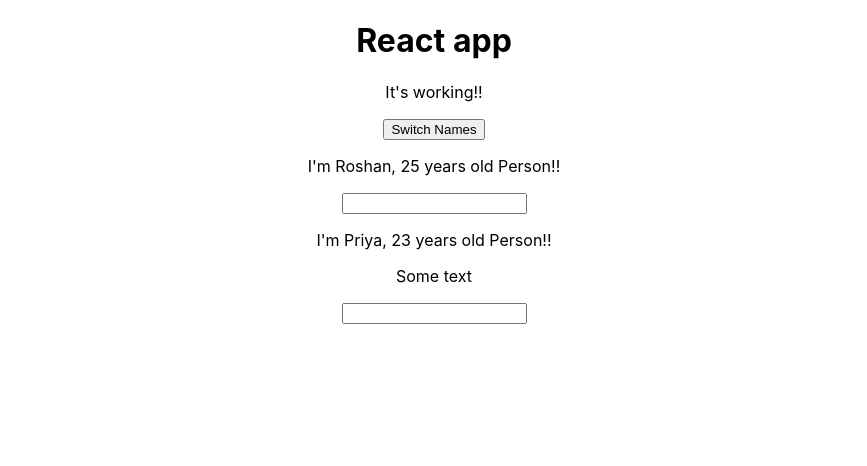
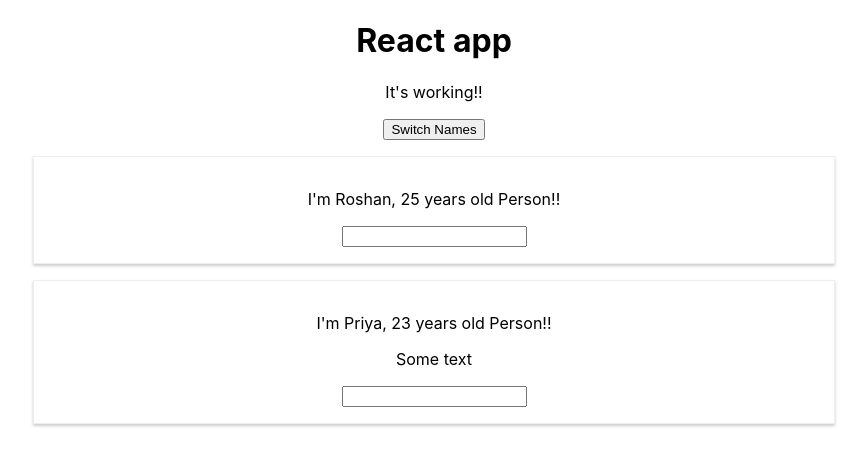
Before and after one commit to rachlies/react-app, a React (Create React App) app: page / in a window 1280 px wide. Shown: the top 466 px of the page, without its empty margins (206-1073 px from the left). Built offline with nearby package versions, Linux system fonts and the light colour scheme.

Commit message:
added css styling to the person component

```diff
--- /dev/null
+++ b/src/Person/Person.css
@@ -0,0 +1,8 @@
+.Person {
+    width: 60%;
+    margin: 16px auto;
+    border: 1px solid #eee;
+    box-shadow: 0 2px 3px #ccc;
+    padding: 16px;
+    text-align: center;
+}
--- a/src/Person/Person.js
+++ b/src/Person/Person.js
@@ -1,11 +1,12 @@
 import React from 'react';
+import './Person.css';
 
 const person = (props) => {
     return (
-        <div>
+        <div className = "Person">
             <p>I'm  {props.Name}, {props.Age} years old Person!!</p>
             <p onClick = {props.click}>{props.children}</p>
-            <input onChange = {props.changed}></input>
+            <input onChange = {props.changed} ></input>
         </div>
     )
 };
```
